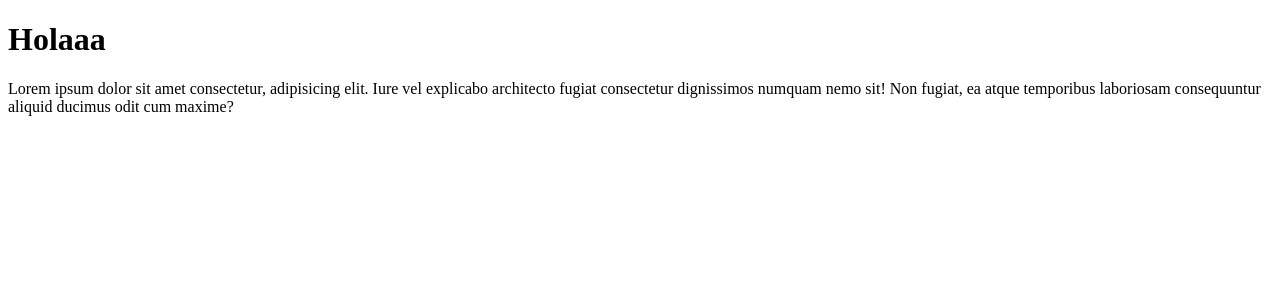
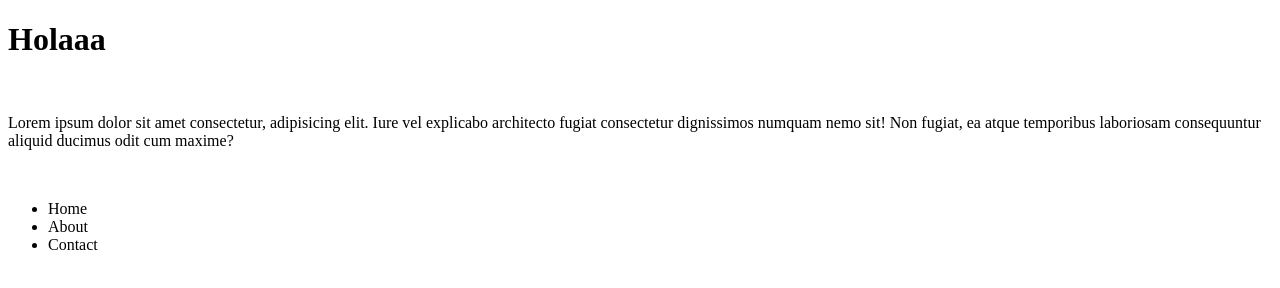
Before and after one commit to AlexZalez/1er-Proyecto-Git, a plain HTML site: page index.html in a window 1280 px wide. Drawn offline with Linux system fonts and the light colour scheme.

Commit message:
agregados links

```diff
--- a/index.html
+++ b/index.html
@@ -10,12 +10,18 @@
 
 <body>
     <h1>Holaaa </h1>
-
+    <br>
     <p>
         Lorem ipsum dolor sit amet consectetur, adipisicing elit. Iure vel explicabo architecto fugiat consectetur
         dignissimos numquam nemo sit! Non fugiat, ea atque temporibus laboriosam consequuntur aliquid ducimus odit cum
         maxime?
     </p>
+    <br>
+    <ul>
+        <li>Home</li>
+        <li>About</li>
+        <li>Contact</li>
+    </ul>
 </body>
 
 </html>
```
